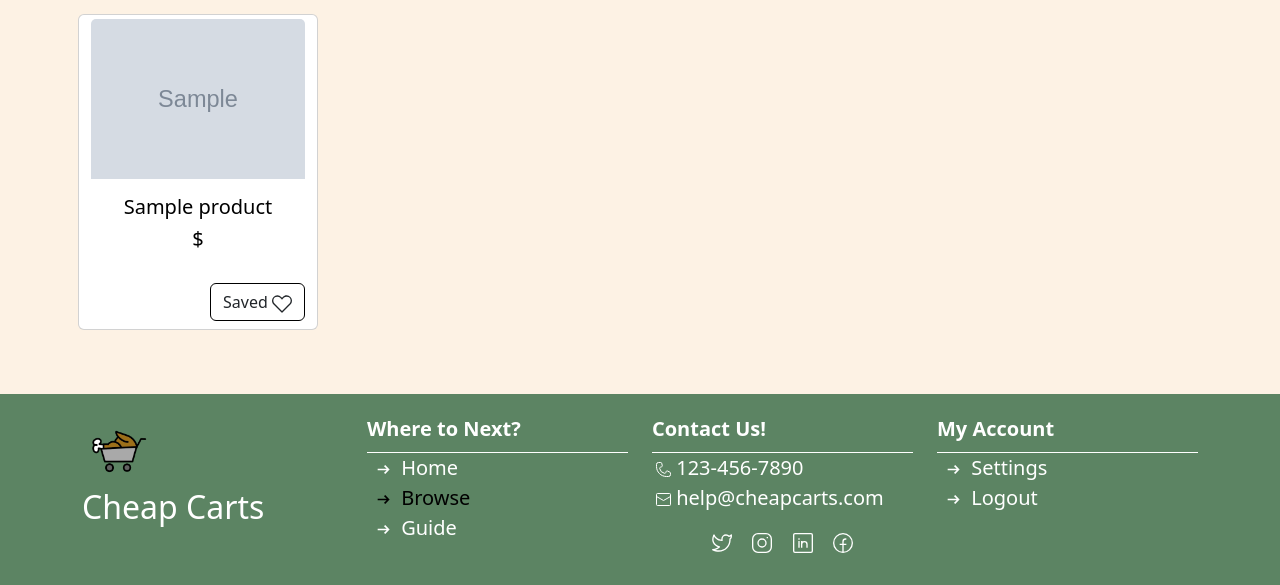
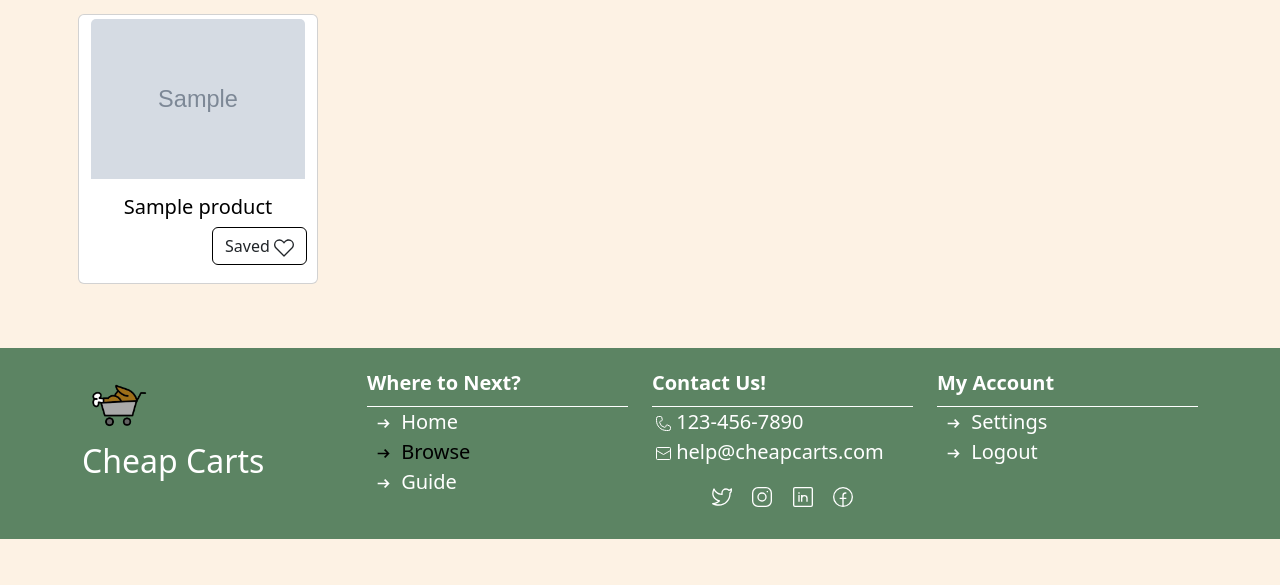
Before and after one commit to Brooklyn-STEAM/10041-Comparison-of-Online-Grocer-Prices-to-Assist-Low-Income-Families, a Flask app: page /products in a window 1280 px wide. Shown: the part 372-957 px from the top of the page. After the commit the page ends 911 px from the top, so only its background shows below. Run offline with Flask 3, Linux system fonts and the light colour scheme; a user stored in the database is signed in; tables that the repository leaves empty or names only in its code hold one stand-in row (values such as "Sample post"); grey boxes marked "Sample" are stand-in pictures; data that the repository does not hold is empty.

Commit message:
sql and ux edits

```diff
--- a/main.py
+++ b/main.py
@@ -220,7 +220,7 @@ def popular_products():
 
     results_ip = cursor.fetchall()
 
-    cursor.execute(f"SELECT * FROM `Products` {left_join} WHERE `item_name` LIKE 'q%' OR `item_name` LIKE 'r%' OR `item_name` LIKE 's%' OR `item_name` LIKE 't%' OR `item_name` LIKE 'u%' OR `item_name` LIKE 'v%' OR `item_name` LIKE 'w%' OR `item_name` LIKE 'x%' OR `item_name` LIKE 'y%' OR `item_name` LIKE 'z%' ; ")
+    cursor.execute(f"SELECT * FROM `Products` {left_join} WHERE `item_name` LIKE 'q%' OR `item_name` LIKE 'r%' OR `item_name` LIKE 's%' OR `item_name` LIKE 't%' OR `item_name` LIKE 'u%' OR `item_name` LIKE 'v%' OR `item_name` LIKE 'w%' OR `item_name` LIKE 'x%' OR `item_name` LIKE 'y%' OR `item_name` LIKE 'z%'; ")
 
     results_qz = cursor.fetchall()
 
@@ -246,14 +246,14 @@ def comparison(products_id):
 
     result = cursor.fetchone()
 
-    cursor.execute(f"SELECT * FROM `CompanyList`; ")
+    cursor.execute(f"SELECT * FROM `Comparison` JOIN `CompanyList` ON `Comparison`.`company` = `CompanyList`.`id` WHERE `product_id` = {products_id}; ")
 
     comp_results = cursor.fetchall()
 
     cursor.close()
     conn.close()
 
-    return render_template("comparison.html.jinja", products=result, comp_products = comp_results)
+    return render_template("comparison.html.jinja", product=result, comp_products = comp_results)
 
 
 ## Leftovers Page
@@ -305,7 +305,7 @@ def save(products_id):
     cursor.close()
     conn.close()
 
-    return redirect("/leftovers")
+    return redirect("/products")
 
 ## Remove Items from Leftovers
 @app.route("/leftovers/<products_id>/unsave", methods=["POST"])
@@ -321,7 +321,7 @@ def unsave(products_id):
     cursor.close()
     conn.close()
 
-    return redirect("/products")
+    return redirect("/leftovers")
 
 ## Clear all from Leftovers
 @app.route("/leftovers/clear_all", methods=["POST"])
--- a/static/styles.css
+++ b/static/styles.css
@@ -133,11 +133,6 @@ body {
 .product-card:hover {
     background-color: #77A780;
     border-color: #5C8463;
-}
-
-.product-search {
-    background-color: #77A780;
-    color: #ffffff;
 }
 
 .product-search:hover {
@@ -390,3 +385,16 @@ input:-webkit-autofill:active{
     color: black;
     border-radius: 5px;
 }
+
+.product-btn {
+    bottom: 10px;
+    right: 10px;
+}
+
+#leftovers-section {
+    height: 300px;
+}
+
+#product-search-results {
+    height: 300px;
+}
--- a/templates/homepage.html.jinja
+++ b/templates/homepage.html.jinja
@@ -16,7 +16,7 @@
     <h1 class="text-center mt-3">Cheap Carts</h1>
     <h2 class="text-center mx-3">Buy Cheap Today!</h2>
     <div class="text-center d-grid col-4 mx-auto">
-      <a href="/products" class="btn btn-lg secondaryColor my-3 text-black fs-3" id="action-btn">Get Started</a>
+      <a href="/products" class="btn btn-lg secondaryColor my-3 text-black fs-3 w-100" id="action-btn">Get Started</a>
     </div>
 
     <div id="home-img" class="container mt-3">
--- a/templates/popular_products.html.jinja
+++ b/templates/popular_products.html.jinja
@@ -17,11 +17,14 @@
   <h1 class="text-center my-2">Popular Products</h1>
 
   <main class="container">
+    <!-- Search Section -->
     <form class="d-flex my-3 mb-4" action="/products" role="search">
       <input id="products-search-bar" class="text-box form-control me-2" type="search" name="query" placeholder="Search" aria-label="Search"
         value="{{request.args.get('query', '')}}">
       <button id="product-search" class="btn secondaryColor" type="submit">Search</button>
     </form>
+
+    <!-- Search Results -->
     {%if search_products | length == 0 and request.args.get('query')%}
       <h2>'{{request.args.get('query')}}' Not Found</h2>
       <hr class="product-rule">
@@ -33,9 +36,11 @@
         <h4 class="text-secondary">{{search_products | length}} Results Found</h4>
       {%endif%}
 
-      <div id="product-search" class="overflow-auto">
+       <!-- Search Results Cards -->
+      <div id="product-search-results" class="overflow-auto">
         {%for item in search_products%}
-        <div id="search-result" class="card mb-3 mx-auto">
+        <div id="search-result" class="search-card card mb-3 mx-auto">
+        <a href="/compare/{{item['id']}}" class="text-black link-underline link-underline-opacity-0">
           <div class="row g-0">
             <div class="col-md-4">
               <img src="{{item['item_image']}}" class="img-fluid rounded-start" alt="...">
@@ -43,12 +48,12 @@
             <div class="col-md-8">
               <div class="card-body">
                 <h5 class="card-title fs-1">{{item['item_name']}}</h5>
-                <p class="card-text fs-2">${{item['item_price']}}</p>
               </div>
             </div>
           </div>
         </div>
         {%endfor%}
+        </a>
       </div>
       <hr class="product-rule">
     {%endif%}
@@ -56,19 +61,15 @@
     <h3 class="my-2 mb-3 mt-3">Items From A to H</h3>
     <section class="row flex-nowrap overflow-auto">
       <!-- Add for loop when ready -->
-      {%for item in products_ah%}
-      <div class="product-card card mx-2 mb-3">
+      {%for item in products_ah | sort(attribute='item_name')%}
+      <div class="product-card card mx-2 mb-3 position-relative">
         <a href="/compare/{{item['id']}}" class="text-black link-underline link-underline-opacity-0">
           <img src="{{item['item_image']}}" class="card-img-top mt-1" alt="Image of {{item['item_name']}}">
           <div class="card-body">
             <h5 class="card-title text-center">{{item['item_name']}}</h5>
-            <h5 class="card-title text-center">${{item['item_price']}}</h5>
-          </div>
-          <div>
-
             {%if item['user_id'] == None%}
-            <form action="/leftovers/{{item['id']}}/save" method="post">
-              <button type="submit" class="save-btn btn btn-danger my-2 float-end">
+            <form class="mt-5" action="/leftovers/{{item['id']}}/save" method="post">
+              <button type="submit" class="product-btn save-btn btn btn-danger my-2 float-end position-absolute">
                 <span class="save-label me-1">Save</span>
                 <span class="save-heart"><svg viewBox="0 0 15 15" fill="none" xmlns="http://www.w3.org/2000/svg"
                     width="20" height="20">
@@ -79,8 +80,8 @@
               </button>
             </form>
             {%else%}
-            <form action="/leftovers/{{item['id']}}/unsave" method="post">
-              <button type="submit" class="save-btn btn btn-white border-black my-2 float-end">
+            <form class="mt-5" action="/leftovers/{{item['id']}}/unsave" method="post">
+              <button type="submit" class="product-btn save-btn btn btn-white border-black my-2 float-end position-absolute">
                 <span>Saved</span>
                 <span><svg viewBox="0 0 15 15" fill="none" xmlns="http://www.w3.org/2000/svg" width="20" height="20">
                     <path
@@ -98,19 +99,16 @@
 
     <h3 class="my-2 mb-3">Items I to P</h3>
     <section class="row flex-nowrap overflow-auto">
-      {%for item in products_ip%}
-      <div class="product-card card mx-2 mb-3">
+      {%for item in products_ip | sort(attribute='item_name')%}
+      <div class="product-card card mx-2 mb-3 position-relative">
         <a href="/compare/{{item['id']}}" class="text-black link-underline link-underline-opacity-0">
           <img src="{{item['item_image']}}" class="card-img-top mt-1" alt="Image of {{item['item_name']}}">
           <div class="card-body">
             <h5 class="card-title text-center">{{item['item_name']}}</h5>
-            <h5 class="card-title text-center">${{item['item_price']}}</h5>
-          </div>
-          <div>
 
-            {%if item['user_id'] == None%}
-            <form action="/leftovers/{{item['id']}}/save" method="post">
-              <button type="submit" class="save-btn btn btn-danger my-2 float-end">
+             {%if item['user_id'] == None%}
+            <form class="mt-5" action="/leftovers/{{item['id']}}/save" method="post">
+              <button type="submit" class="product-btn save-btn btn btn-danger my-2 float-end position-absolute">
                 <span class="save-label me-1">Save</span>
                 <span class="save-heart"><svg viewBox="0 0 15 15" fill="none" xmlns="http://www.w3.org/2000/svg"
                     width="20" height="20">
@@ -121,8 +119,8 @@
               </button>
             </form>
             {%else%}
-            <form action="/leftovers/{{item['id']}}/unsave" method="post">
-              <button type="submit" class="save-btn btn btn-white border-black my-2 float-end">
+            <form class="mt-5" action="/leftovers/{{item['id']}}/unsave" method="post">
+              <button type="submit" class="product-btn save-btn btn btn-white border-black my-2 float-end position-absolute">
                 <span>Saved</span>
                 <span><svg viewBox="0 0 15 15" fill="none" xmlns="http://www.w3.org/2000/svg" width="20" height="20">
                     <path
@@ -140,19 +138,16 @@
 
     <h3 class="my-2 mb-3">Items Q to Z</h3>
     <section class="row flex-nowrap overflow-auto">
-      {%for item in products_qz%}
-      <div class="product-card card mx-2 mb-3">
+      {%for item in products_qz | sort(attribute='item_name')%}
+      <div class="product-card card mx-2 mb-3 position-relative">
         <a href="/compare/{{item['id']}}" class="text-black link-underline link-underline-opacity-0">
           <img src="{{item['item_image']}}" class="card-img-top mt-1" alt="Image of {{item['item_name']}}">
           <div class="card-body">
             <h5 class="card-title text-center">{{item['item_name']}}</h5>
-            <h5 class="card-title text-center">${{item['item_price']}}</h5>
-          </div>
-          <div>
 
             {%if item['user_id'] == None%}
-            <form action="/leftovers/{{item['id']}}/save" method="post">
-              <button type="submit" class="save-btn btn btn-danger my-2 float-end">
+            <form class="mt-5" action="/leftovers/{{item['id']}}/save" method="post">
+              <button type="submit" class="product-btn save-btn btn btn-danger my-2 float-end position-absolute">
                 <span class="save-label me-1">Save</span>
                 <span class="save-heart"><svg viewBox="0 0 15 15" fill="none" xmlns="http://www.w3.org/2000/svg"
                     width="20" height="20">
@@ -163,8 +158,8 @@
               </button>
             </form>
             {%else%}
-            <form action="/leftovers/{{item['id']}}/unsave" method="post">
-              <button type="submit" class="save-btn btn btn-white border-black my-2 float-end">
+            <form class="mt-5" action="/leftovers/{{item['id']}}/unsave" method="post">
+              <button type="submit" class="product-btn save-btn btn btn-white border-black my-2 float-end position-absolute">
                 <span>Saved</span>
                 <span><svg viewBox="0 0 15 15" fill="none" xmlns="http://www.w3.org/2000/svg" width="20" height="20">
                     <path
```
Also changed, not shown: templates/comparison.html.jinja (+13 -11 lines), templates/guide.html.jinja (+7 -2 lines), templates/saved_products.html.jinja (+7 -10 lines).
